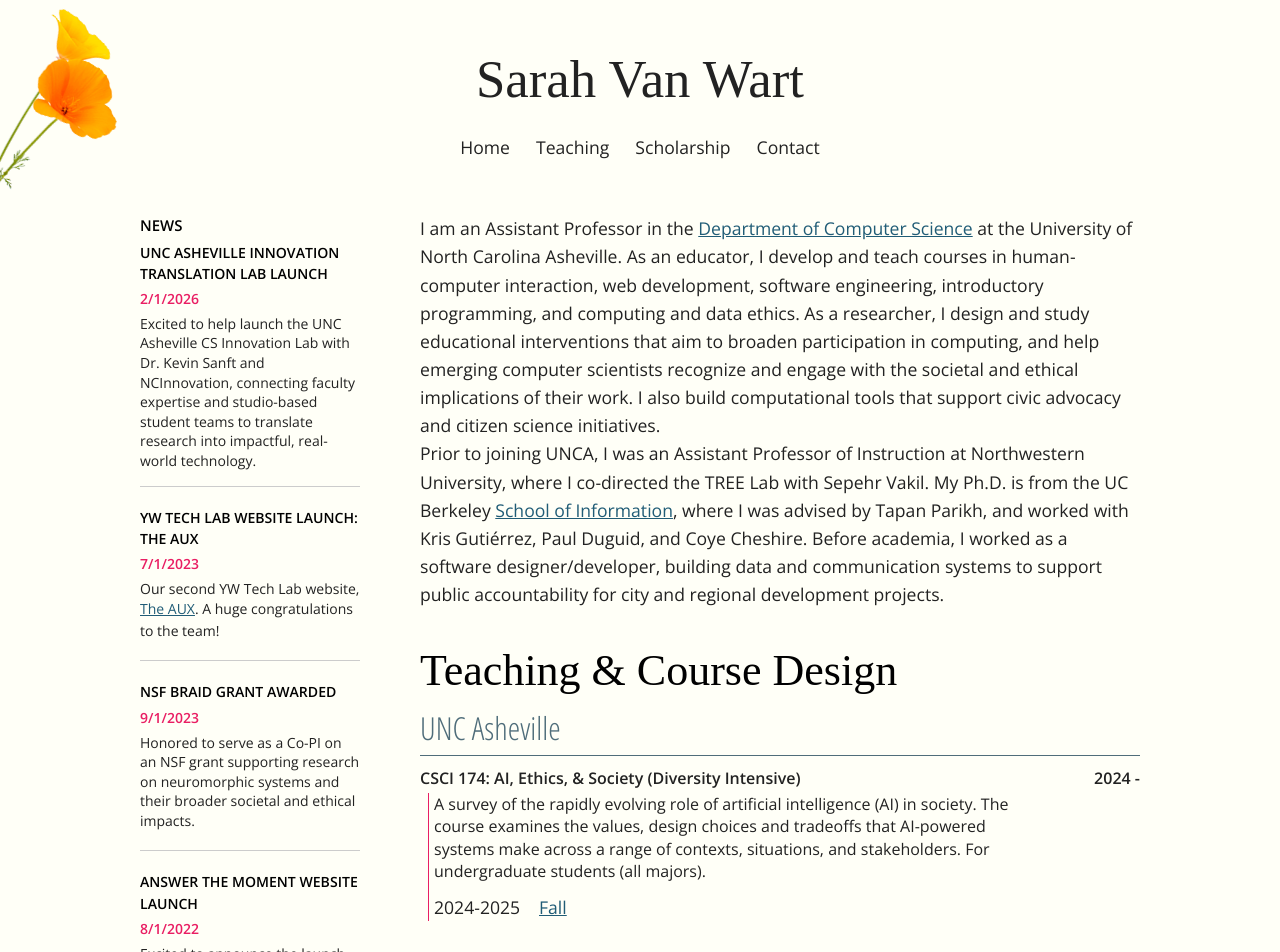
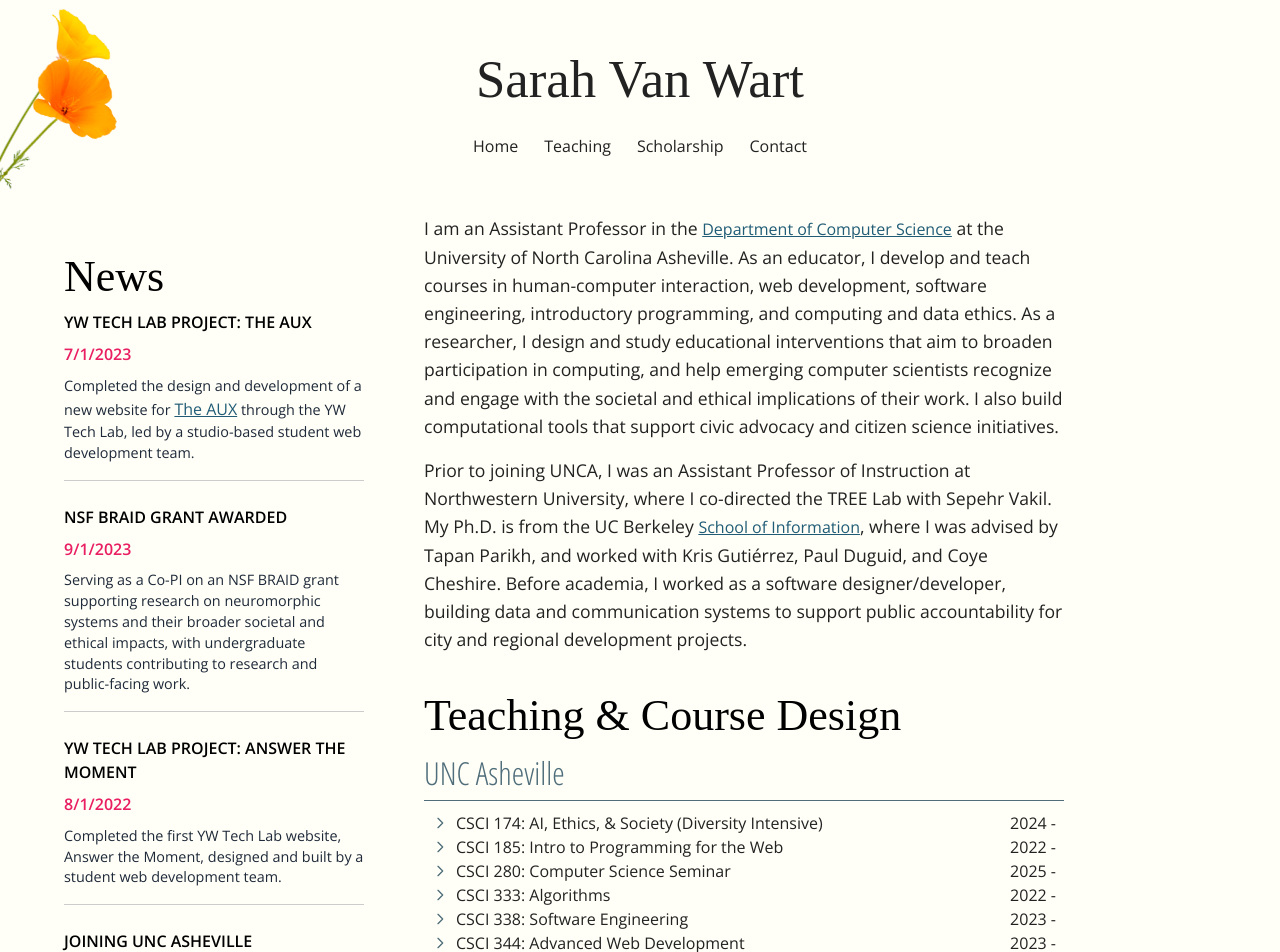
Before and after one commit to vanwars/vanwars.github.io, a Next.js app: page / in a window 1280 px wide. Shown: the top 952 px of the page. Built offline with nearby package versions, Linux system fonts and the light colour scheme; a web font is replaced by a local one.

Commit message:
Formatting edits

```diff
--- a/app/globals.css
+++ b/app/globals.css
@@ -24,7 +24,7 @@
   body {
     margin: 0;
     font-family: var(--font-sans);
-    font-size: 1.1em;
+    font-size: 1.1rem;
     color: #222;
     background: #FFFFF7;
   }
@@ -34,20 +34,46 @@
   }
 
   p, a, td, th, li {
-    line-height: 1.6em;
-    font-size: 1.0em;
+    line-height: 1.6rem;
+    font-size: 1.0rem;
     margin-top: 0;
   }
 
   h1 {
     font-weight: 300;
-    font-size: 2.2em;
+    font-size: 2.2rem;
   }
 
   blockquote {
     border-left: solid 2px #e91e63;
     padding-left: 10px;
     font-style: italic;
+  }
+
+  /* Table styles for teaching section */
+  .teaching table {
+    border-collapse: collapse;
+  }
+
+  .teaching table th:first-child,
+  .teaching table td:first-child {
+    min-width: 105px;
+  }
+
+  .teaching table td,
+  .teaching table th {
+    font-size: 1.0rem; /* Same size as course description (text-base) */
+    line-height: 1.4rem;
+    margin: 0;
+    /* padding: 2px 8px 2px 0; */
+    text-align: left;
+    vertical-align: top;
+  }
+
+  .teaching table th {
+    font-weight: 400;
+    color: #666;
+    max-width: 100px !important;
   }
 
   /* Global link styles */
@@ -85,10 +111,27 @@
   main a:hover {
     text-decoration: none;
   }
+
+  /* Bibliography-style hanging indent for publications */
+  .publication-entry {
+    padding-left: 2rem;
+    text-indent: -2rem;
+    margin-bottom: 0.8rem;
+    line-height: 1.6rem;
+    font-size: 1.0rem;
+    font-size: 1rem;
+  }
 }
+
 
 .pub-entry {
     @apply grid grid-cols-[40px_auto] gap-5 md:grid-cols-[40px_auto] max-md:grid-cols-1 mb-3;
+}
+
+.citation {
+    @apply text-base leading-[1.6em] break-words;
+    text-indent: -2rem;
+    padding-left: 2rem;
 }
 
 @layer components {
@@ -130,6 +173,30 @@
   }
 
   nav.mobile ul li a {
-    font-size: 1.5em;
+    font-size: 1.5rem;
   }
 }
+
+/* Mobile styles */
+@media (max-width: 768px) {
+  body {
+    font-size: 1.2rem;
+  }
+
+  p, a, td, th, li {
+    font-size: 1.125rem;
+  }
+
+  h1 {
+    font-size: 2.5rem;
+  }
+
+  .teaching table td,
+  .teaching table th {
+    font-size: 1.125rem;
+  }
+
+  .citation {
+    font-size: 1.125rem;
+  }
+}
--- a/app/page.tsx
+++ b/app/page.tsx
@@ -4,12 +4,12 @@ import Publications from "@/components/Publications";
 
 export default function Home() {
   return (
-    <main className="pt-10 min-h-[65vh] max-w-[800px] mx-auto md:max-w-[1000px] md:grid md:items-start md:grid-cols-[220px_auto] md:gap-[60px] md:mx-auto md:max-w-[1000px]">
+    <main className="pt-10 min-h-[65vh] max-w-[800px] max-md:mx-4 md:max-w-[1000px] md:grid md:items-start md:grid-cols-[300px_auto] md:gap-[60px] md:ml-[5vw] md:mr-auto">
       <div className="hidden md:block">
         <News />
       </div>
       <div className="md:pl-0 md:max-md:pl-[5vw]">
-        <p className="leading-[1.6em] text-[1.0em] mt-0">
+        <p className="leading-[1.6em] text-[1.0em] mt-0 mb-4">
           I am an Assistant Professor in the{' '}
           <a href="https://cs.unca.edu/">Department of Computer Science</a> at the
           University of North Carolina Asheville. As an educator, I develop and teach
@@ -32,13 +32,13 @@ export default function Home() {
           city and regional development projects.
         </p>
 
-        <h1 id="teaching" className="font-cursive text-[2.5em] text-black m-0 pt-[60px] -mt-[30px]">Teaching & Course Design</h1>
+        <h1 id="teaching" className="font-cursive text-[2.5em] max-md:text-[3em] text-black m-0 pt-[60px] -mt-[30px]">Teaching & Course Design</h1>
         <Courses />
 
-        <h1 id="publications" className="font-cursive text-[2.5em] text-black m-0 pt-[60px] -mt-[30px]">Scholarship</h1>
+        <h1 id="publications" className="font-cursive text-[2.5em] max-md:text-[3em] text-black m-0 pt-[60px] -mt-[30px]">Scholarship</h1>
         <Publications />
 
-        <h1 id="contact" className="font-cursive text-[2.5em] text-black m-0 pt-[60px] -mt-[30px]">Contact</h1>
+        <h1 id="contact" className="font-cursive text-[2.5em] max-md:text-[3em] text-black m-0 pt-[60px] -mt-[30px]">Contact</h1>
         <section className="bg-[url(/images/poppies-bottom-right.png)] bg-[bottom_right] bg-no-repeat bg-[130px_170px] min-h-[200px]">
           <p className="leading-[1.6em] text-[1.0em] mt-0">To contact me, please email me at svanwart@unca.edu.</p>
         </section>
--- /dev/null
+++ b/components/CourseEntry.tsx
@@ -0,0 +1,104 @@
+'use client';
+
+import { useState } from 'react';
+
+interface CourseSession {
+  period: string;
+  url?: string;
+  notes?: string;
+}
+
+interface Course {
+  years: string;
+  code?: string;
+  title: string;
+  description: string;
+  sessions: Record<string, CourseSession[]>;
+}
+
+interface CourseEntryProps {
+  course: Course;
+}
+
+const toLinks = (courses: CourseSession[]) => {
+  return courses.map((course) => {
+    let html = '';
+    if (course.url) {
+      html += `<a href="${course.url}" target="_blank">${course.period}</a>`;
+    } else {
+      html += `<span>${course.period}</span>`;
+    }
+    html += course.notes ? ' ' + course.notes : '';
+    return html;
+  }).join(' &bull; ');
+};
+
+const toTable = (sessions: Record<string, CourseSession[]>) => {
+  let html = '<table>';
+  for (const key in sessions) {
+    const currentSession = sessions[key];
+    html += `<tr>
+      <th class="text-left pr-4 font-semibold text-[1.0rem] max-md:text-[1.125rem]">${key}</th>
+      <td class="text-[1.0rem] max-md:text-[1.125rem]">${toLinks(currentSession)}</td>
+    </tr>`;
+  }
+  html += '</table>';
+  return html;
+};
+
+const ChevronRight = () => (
+  <svg
+    className="inline-block w-4 h-4 text-blue"
+    fill="none"
+    stroke="currentColor"
+    strokeWidth="2"
+    viewBox="0 0 24 24"
+    aria-hidden="true"
+  >
+    <path strokeLinecap="round" strokeLinejoin="round" d="M9 5l7 7-7 7" />
+  </svg>
+);
+
+const ChevronDown = () => (
+  <svg
+    className="inline-block w-4 h-4 text-blue"
+    fill="none"
+    stroke="currentColor"
+    strokeWidth="2"
+    viewBox="0 0 24 24"
+    aria-hidden="true"
+  >
+    <path strokeLinecap="round" strokeLinejoin="round" d="M19 9l-7 7-7-7" />
+  </svg>
+);
+
+export default function CourseEntry({ course }: CourseEntryProps) {
+  const [isExpanded, setIsExpanded] = useState(false);
+
+  return (
+    <section className={`transition-all duration-300 ease-in-out px-2 pt-0 ${isExpanded ? 'rounded-lg pb-4 mb-6' : ''}`}>
+      <button
+        onClick={() => setIsExpanded(!isExpanded)}
+        className="text-left w-full transition-all duration-200 hover:bg-blue/5 hover:text-redpurple hover:rounded-md hover:px-2 hover:-mx-2 grid grid-cols-[auto_100px] max-md:grid-cols-1 items-start py-1 -my-1"
+        aria-expanded={isExpanded}
+        aria-label={isExpanded ? 'Collapse course details' : 'Expand course details'}
+      >
+        <h3 className={`text-base max-md:text-lg m-0 inline-flex items-center transition-all duration-300 ${isExpanded ? 'font-semibold mb-2' : 'font-normal'}`}>
+          <span className={`mr-2 flex items-center transition-transform duration-300 ${isExpanded ? 'rotate-0' : ''}`}>
+            {isExpanded ? <ChevronDown /> : <ChevronRight />}
+          </span>
+          {course.code ? `${course.code}: ${course.title}` : course.title}
+        </h3>
+        <p className={`m-0 text-base max-md:text-lg text-right max-md:hidden transition-all duration-300 ${isExpanded ? 'font-semibold' : 'font-normal'}`}>{course.years}</p>
+      </button>
+      <div
+        className={`ml-2 pl-2 border-l-2 border-redpurple/60 overflow-hidden transition-all duration-300 ease-in-out ${
+          isExpanded ? 'max-h-[5000px] opacity-100' : 'max-h-0 opacity-0 mt-0'
+        }`}
+      >
+        <p className="text-base max-md:text-lg leading-[1.4em] mb-[10px]">{course.description}</p>
+        <div className="teaching" dangerouslySetInnerHTML={{ __html: toTable(course.sessions) }} />
+      </div>
+    </section>
+  );
+}
--- a/components/Courses.tsx
+++ b/components/Courses.tsx
@@ -1,18 +1,13 @@
 import { readFileSync } from 'fs';
 import { join } from 'path';
-
-interface CourseSession {
-  period: string;
-  url?: string;
-  notes?: string;
-}
+import CourseEntry from './CourseEntry';
 
 interface Course {
   years: string;
   code?: string;
   title: string;
   description: string;
-  sessions: Record<string, CourseSession[]>;
+  sessions: Record<string, { period: string; url?: string; notes?: string }[]>;
 }
 
 interface CoursesData {
@@ -25,53 +20,16 @@ function getCourses(): CoursesData {
   return JSON.parse(fileContents);
 }
 
-const toLinks = (courses: CourseSession[]) => {
-  return courses.map((course) => {
-    let html = '';
-    if (course.url) {
-      html += `<a href="${course.url}" target="_blank">${course.period}</a>`;
-    } else {
-      html += `<span>${course.period}</span>`;
-    }
-    html += course.notes ? ' ' + course.notes : '';
-    return html;
-  }).join(' &bull; ');
-};
-
-const toTable = (sessions: Record<string, CourseSession[]>) => {
-  let html = '<table>';
-  for (const key in sessions) {
-    const currentSession = sessions[key];
-    html += `<tr>
-      <th>${key}</th>
-      <td>${toLinks(currentSession)}</td>
-    </tr>`;
-  }
-  html += '</table>';
-  return html;
-};
-
 export default function Courses() {
   const coursesData = getCourses();
 
   return (
     <section>
       {Object.entries(coursesData).map(([institution, courses]) => (
-        <div key={institution}>
+        <div key={institution} className="mb-8">
           <h2 className="font-condensed text-[1.8em] text-blue border-b border-blue font-medium pb-[3px] mt-0 mb-[10px]">{institution}</h2>
           {courses.map((course, idx) => (
-            <section key={idx} className="grid grid-cols-[auto_100px] mb-[30px] max-md:block max-md:grid-cols-1">
-              <section className="mb-[30px]">
-                <h3 className="text-base font-semibold m-0">
-                  {course.code ? `${course.code}: ${course.title}` : course.title}
-                </h3>
-                <div className="pl-[5px] ml-2 border-l border-redpurple mt-[3px]">
-                  <p className="text-base leading-[1.4em] mb-[10px]">{course.description}</p>
-                  <div className="[&_table_th:first-child]:min-w-[105px] [&_table_td:first-child]:min-w-[105px] [&_table_td]:m-0 [&_table_td]:pr-[10px] [&_table_td]:pl-0 [&_table_th]:m-0 [&_table_th]:pr-[10px] [&_table_th]:pl-0 [&_table_th]:font-medium [&_table_th]:text-left" dangerouslySetInnerHTML={{ __html: toTable(course.sessions) }} />
-                </div>
-              </section>
-              <p className="font-semibold m-0 text-base text-right max-md:hidden">{course.years}</p>
-            </section>
+            <CourseEntry key={idx} course={course} />
           ))}
         </div>
       ))}
--- a/components/Header.tsx
+++ b/components/Header.tsx
@@ -7,7 +7,7 @@ export default function Header({ heading = "Sarah Van Wart" }: HeaderProps) {
     <>
       <div className="poppies"></div>
       <header id="home" className="flex justify-center items-end">
-        <h1 className="mb-0 text-[3em] mt-10 font-cursive">{heading}</h1>
+        <h1 className="mb-0 text-[3em] max-md:text-[3.5em] mt-10 font-cursive">{heading}</h1>
         <a className="menu-toggle hidden md:hidden" href="#" aria-label="button to toggle navigation menu">
           <i className="fas fa-bars"></i>
         </a>
--- a/components/News.tsx
+++ b/components/News.tsx
@@ -20,15 +20,15 @@ export default function News() {
 
   return (
     <section className="news">
-      <h1 className="m-0 mb-0 text-[0.85em] font-semibold uppercase text-black font-sans border-b-0">News</h1>
-      {news.map((item, idx) => (
-        <div key={idx}>
-          <section className={idx === 0 ? "pt-[5px] pb-[15px]" : "py-5"}>
-            <h2 className="m-0 mb-0 text-[0.8em] font-semibold uppercase text-black font-sans border-b-0">{item.title}</h2>
-            <p className="text-sm font-semibold text-redpurple my-[5px]">{item.date}</p>
-            <p className="text-sm leading-[1.4em] m-0" dangerouslySetInnerHTML={{ __html: item.description }} />
+        <h1 id="news" className="font-cursive text-[2.5em] max-md:text-[3em] text-black m-0 pt-[60px] -mt-[30px]">News</h1>
+        {news.map((item, idx) => (
+        <div key={idx} className={idx > 0 ? "mt-6" : ""}>
+          <section>
+            <h2 className="m-0 mb-2 text-base font-semibold uppercase text-black font-sans border-b-0">{item.title}</h2>
+            <p className="font-semibold text-redpurple mb-2" style={{ fontSize: '1rem' }}>{item.date}</p>
+            <p className="m-0 text-[0.9rem] text-gray-800" style={{ lineHeight: '1.3rem' }} dangerouslySetInnerHTML={{ __html: item.description }} />
           </section>
-          {idx < news.length - 1 && <hr className="bg-transparent h-0 border-0 border-b border-[#ccc]" />}
+          {idx < news.length - 1 && <hr className="bg-transparent h-0 border-0 border-b border-[#ccc] mt-4" />}
         </div>
       ))}
     </section>
--- a/data/news.json
+++ b/data/news.json
@@ -1,32 +1,27 @@
 [
     {
-        "title": "UNC Asheville Innovation Translation Lab Launch",
-        "date": "2/1/2026",
-        "description": "Excited to help launch the UNC Asheville CS Innovation Lab with Dr. Kevin Sanft and NCInnovation, connecting faculty expertise and studio-based student teams to translate research into impactful, real-world technology."
-    },
-    {
-        "title": "YW Tech Lab Website Launch: The AUX",
+      "title": "YW Tech Lab Project: The AUX",
       "date": "7/1/2023",
-        "description": "Our second YW Tech Lab website, <a href=\"https://theauxevanston.com/meet-our-tenants/\" target=\"_blank\">The AUX</a>. A huge congratulations to the team!"
+      "description": "Completed the design and development of a new website for <a href=\"https://theauxevanston.com/meet-our-tenants/\" target=\"_blank\">The AUX</a> through the YW Tech Lab, led by a studio-based student web development team."
     },
     {
       "title": "NSF BRAID Grant Awarded",
       "date": "9/1/2023",
-        "description": "Honored to serve as a Co-PI on an NSF grant supporting research on neuromorphic systems and their broader societal and ethical impacts."
+      "description": "Serving as a Co-PI on an NSF BRAID grant supporting research on neuromorphic systems and their broader societal and ethical impacts, with undergraduate students contributing to research and public-facing work."
     },
     {
-        "title": "Answer the Moment Website Launch",
+      "title": "YW Tech Lab Project: Answer the Moment",
       "date": "8/1/2022",
-        "description": "Excited to announce the launch of our first YW Tech Lab website, <a href=\"https://www.answerthemoment.com/\" target=\"_blank\">Answer the Moment</a>. Congratulations to our creative, dedicated, and talented web developers!"
+      "description": "Completed the first YW Tech Lab website, Answer the Moment, designed and built by a student web development team."
     },
     {
-        "title": "Joining UNC Asheville, Fall 2022",
+      "title": "Joining UNC Asheville",
       "date": "7/1/2022",
-        "description": "I'm thrilled to be joining the Computer Science Department at UNC Asheville this Fall!"
+      "description": "Joined the UNC Asheville Computer Science Department as an Assistant Professor, teaching and mentoring students in software engineering, web development, and computing ethics."
     },
     {
       "title": "Racial Equity & Community Partnership Grant Recipient",
       "date": "5/27/2022",
-        "description": "Happy to be a recipient of the 2022 <a href=\"https://news.northwestern.edu/stories/2022/08/racial-equity-and-community-partnership-grants-awarded/\" target=\"_blank\">Racial Equity & Community Partnership Grant</a> to continue supporting the web design apprenticeship program with the YW Tech Lab!"
+      "description": "Received a 2022 <a href=\"https://news.northwestern.edu/stories/2022/08/racial-equity-and-community-partnership-grants-awarded/\" target=\"_blank\">Racial Equity & Community Partnership Grant</a> to support and expand the YW Tech Lab web design apprenticeship program."
     }
   ]
```
Also changed, not shown: components/Publications.tsx (+6 -6 lines). Lines whose indentation alone changed are shown as unchanged.
